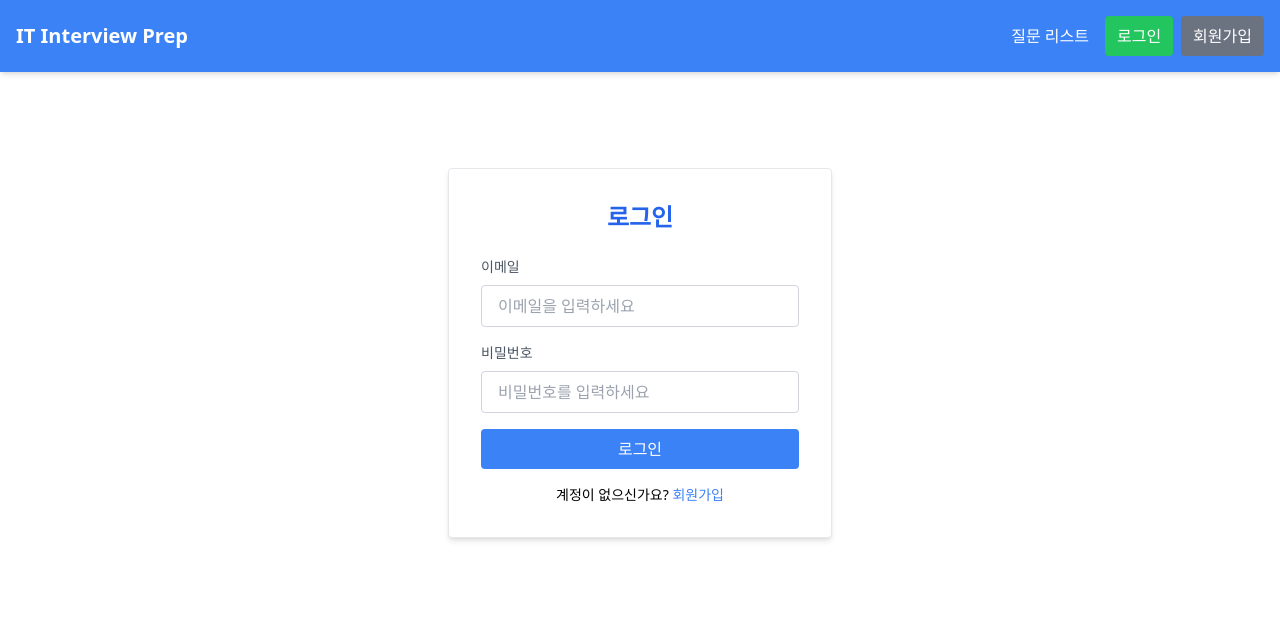
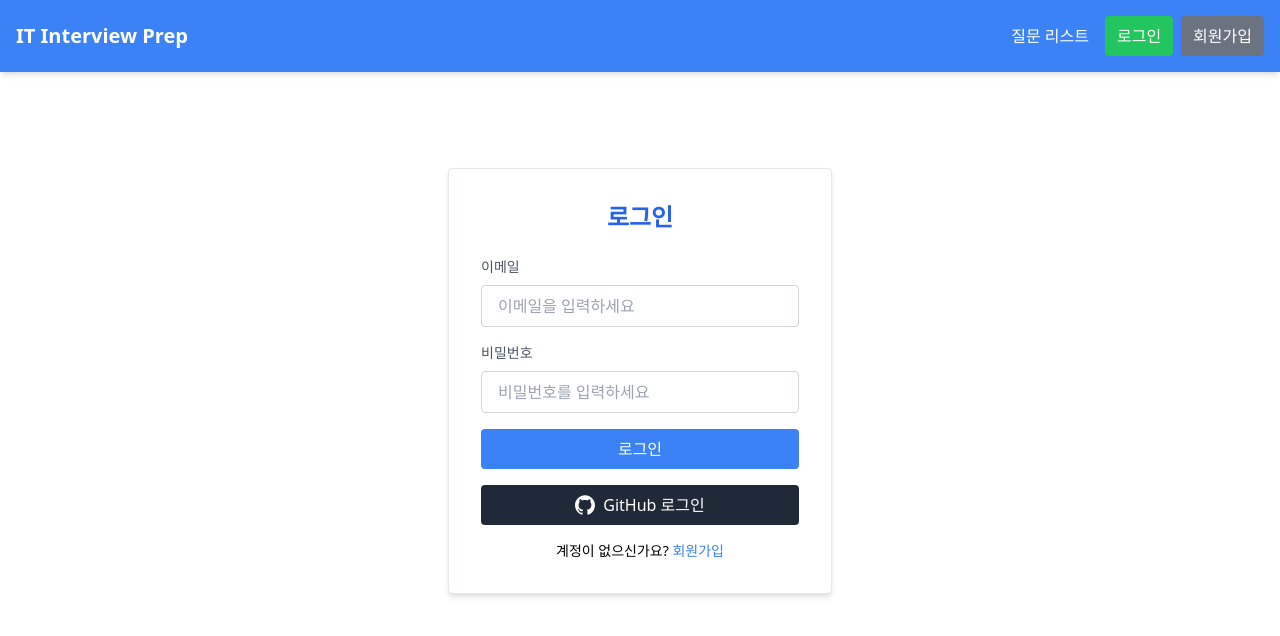
Before and after one commit to maplesyrup0423/it-Interview-Prep, a React (Create React App) app: page /login in a window 1280 px wide. Shown: the top 636 px of the page. Built offline with nearby package versions, Linux system fonts and the light colour scheme; no server answers.

Commit message:
깃허브 로그인 기능 추가

```diff
--- /dev/null
+++ b/src/components/GitHubLogin.js
@@ -0,0 +1,45 @@
+import React from "react";
+import { signInWithPopup } from "firebase/auth";
+import { auth, githubProvider, db } from "../firebaseConfig";
+import { doc, setDoc } from "firebase/firestore";
+import { useNavigate } from "react-router-dom";
+
+const GitHubLogin = ({ setUser }) => {
+  const navigate = useNavigate();
+
+  const handleGitHubLogin = async () => {
+    try {
+      const result = await signInWithPopup(auth, githubProvider);
+      const user = result.user;
+
+      // Firestore에 사용자 정보 저장
+      await setDoc(doc(db, "users", user.uid), {
+        email: user.email,
+        displayName: user.displayName,
+        photoURL: user.photoURL,
+        provider: "github",
+        createdAt: new Date().toISOString(),
+      });
+
+      setUser(user);
+      navigate("/"); // 홈 페이지로 리디렉션
+    } catch (error) {
+      console.error("GitHub 로그인 실패:", error);
+      // 에러 메시지를 화면에 표시하고 싶다면, 상태 관리 추가할 수 있음
+    }
+  };
+
+  return (
+    <button
+      onClick={handleGitHubLogin}
+      className="w-full bg-gray-800 text-white py-2 rounded flex items-center justify-center space-x-2 hover:bg-gray-900 transition duration-200"
+    >
+      <svg className="w-5 h-5" viewBox="0 0 24 24" fill="white">
+        <path d="M12 .297c-6.6 0-12 5.3-12 12 0 5.3 3.438 9.8 8.205 11.385.6.113.82-.263.82-.582 0-.288-.012-1.053-.018-2.067-3.338.725-4.042-1.612-4.042-1.612-.546-1.387-1.333-1.756-1.333-1.756-1.09-.745.082-.729.082-.729 1.205.086 1.84 1.24 1.84 1.24 1.07 1.834 2.805 1.304 3.49.998.108-.776.42-1.304.764-1.605-2.665-.3-5.467-1.332-5.467-5.93 0-1.312.468-2.382 1.236-3.222-.125-.303-.536-1.525.117-3.176 0 0 1.008-.322 3.3 1.23.96-.266 1.98-.398 3-.403 1.02.005 2.04.137 3 .403 2.29-1.552 3.297-1.23 3.297-1.23.655 1.65.244 2.873.12 3.176.768.84 1.235 1.91 1.235 3.222 0 4.61-2.807 5.625-5.475 5.92.43.372.81 1.103.81 2.222 0 1.606-.015 2.898-.015 3.293 0 .322.217.7.825.58C20.565 22.092 24 17.592 24 12.297c0-6.7-5.4-12-12-12z" />
+      </svg>
+      <span>GitHub 로그인</span>
+    </button>
+  );
+};
+
+export default GitHubLogin;
--- a/src/components/Login.js
+++ b/src/components/Login.js
@@ -2,7 +2,7 @@ import React, { useState } from "react";
 import { signInWithEmailAndPassword } from "firebase/auth";
 import { auth } from "../firebaseConfig"; // Firebase 설정 파일에서 auth 가져오기
 import { useNavigate } from "react-router-dom";
-
+import GitHubLogin from "./GitHubLogin";
 const Login = ({ setUser }) => {
   const [email, setEmail] = useState("");
   const [password, setPassword] = useState("");
@@ -65,6 +65,7 @@ const Login = ({ setUser }) => {
             >
               로그인
             </button>
+            <GitHubLogin setUser={setUser} />
           </form>
           {error && (
             <p className="text-red-500 text-sm text-center mt-4">{error}</p>
--- a/src/components/SignUp .js
+++ b/src/components/SignUp .js
@@ -2,7 +2,7 @@ import React, { useState } from "react";
 import { createUserWithEmailAndPassword } from "firebase/auth";
 import { auth, db } from "../firebaseConfig"; // Firebase 설정 파일에서 auth와 db 가져오기
 import { doc, setDoc } from "firebase/firestore"; // Firestore 관련 함수
-
+import GitHubLogin from "./GitHubLogin";
 const SignUp = ({ setUser }) => {
   const [email, setEmail] = useState("");
   const [password, setPassword] = useState("");
@@ -81,6 +81,7 @@ const SignUp = ({ setUser }) => {
             >
               회원가입
             </button>
+            <GitHubLogin setUser={setUser} />
           </form>
           {error && (
             <p className="mt-4 text-red-500 text-sm text-center">{error}</p>
--- a/src/firebaseConfig.js
+++ b/src/firebaseConfig.js
@@ -4,6 +4,7 @@ import {
   signInWithEmailAndPassword,
   signOut,
   createUserWithEmailAndPassword,
+  GithubAuthProvider,
 } from "firebase/auth";
 import { getFirestore } from "firebase/firestore";
 
@@ -21,6 +22,7 @@ const firebaseConfig = {
 const app = initializeApp(firebaseConfig);
 const auth = getAuth(app);
 const db = getFirestore(app);
+const githubProvider = new GithubAuthProvider();
 
 export {
   auth,
@@ -28,4 +30,5 @@ export {
   signInWithEmailAndPassword,
   signOut,
   createUserWithEmailAndPassword,
+  githubProvider,
 };
```
